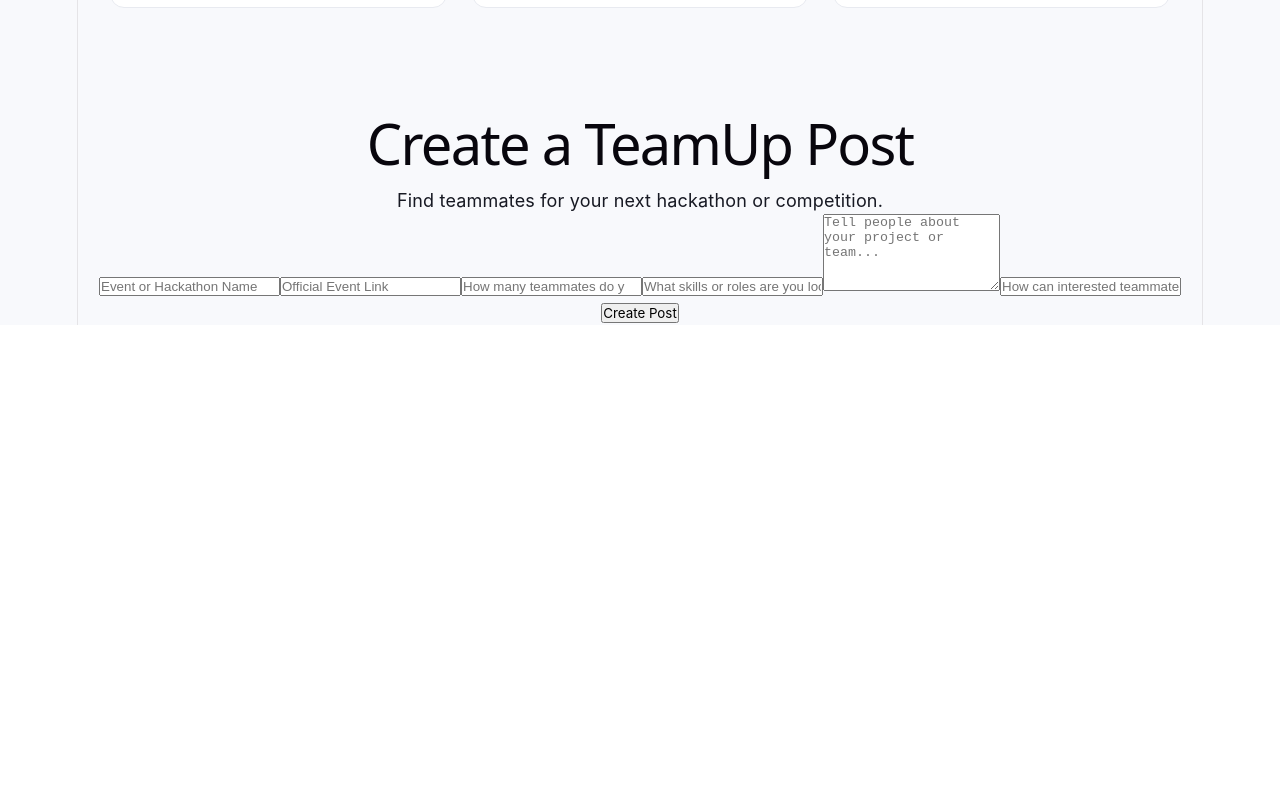
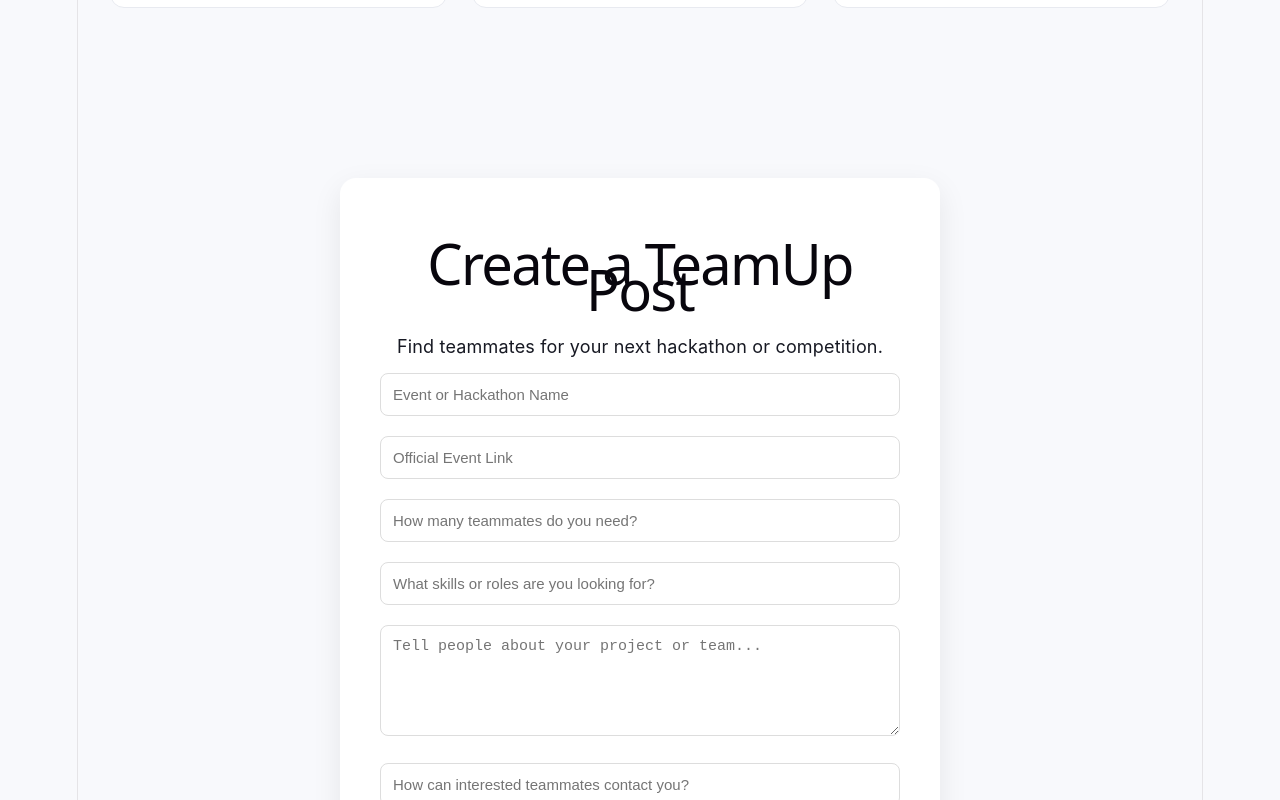
Before and after one commit to bhavyasrivastava5april/TeamUp, a React (Vite) app: page / in a window 1280 px wide. Shown: the part 1000-1800 px from the top of the page. Before the commit the page ends 1325 px from the top, so only its background shows below. Built offline with nearby package versions, Linux system fonts and the light colour scheme.

Commit message:
feat: build create post form

```diff
--- a/src/App.css
+++ b/src/App.css
@@ -324,3 +324,37 @@ button {
     padding: 10px 20px 60px;
   }
 }
+.create-post {
+  max-width: 600px;
+  margin: 80px auto;
+  padding: 40px;
+  background: white;
+  border-radius: 16px;
+  box-shadow: 0 10px 30px rgba(0, 0, 0, 0.08);
+}
+.create-post input,
+.create-post textarea {
+  width: 100%;
+  padding: 12px;
+  margin-top: 12px;
+  margin-bottom: 8px;
+  border: 1px solid #ddd;
+  border-radius: 8px;
+  font-size: 15px;
+  box-sizing: border-box;
+}
+.create-post button {
+  width: 100%;
+  padding: 14px;
+  margin-top: 20px;
+  border: none;
+  border-radius: 8px;
+  background: #111827;
+  color: white;
+  font-size: 16px;
+  cursor: pointer;
+}
+
+.create-post button:hover {
+  opacity: 0.9;
+}
--- a/src/CreatePost.jsx
+++ b/src/CreatePost.jsx
@@ -2,8 +2,9 @@ import { useState } from "react";
 
 function CreatePost() {
   const [eventName, setEventName] = useState("");
+  const [submitted, setSubmitted] = useState(false);
   return (
-    <div>
+    <div className="create-post">
   <h1>Create a TeamUp Post</h1>
   <p>Find teammates for your next hackathon or competition.</p>
 
@@ -34,9 +35,11 @@ function CreatePost() {
   type="text"
   placeholder="How can interested teammates contact you?"
 />
-<button type="button">
+<button type="button" onClick={() => setSubmitted(true)}>
   Create Post
 </button>
+
+{submitted && <p>Post created successfully! 🎉</p>}
 </div>
   );
 }
```
